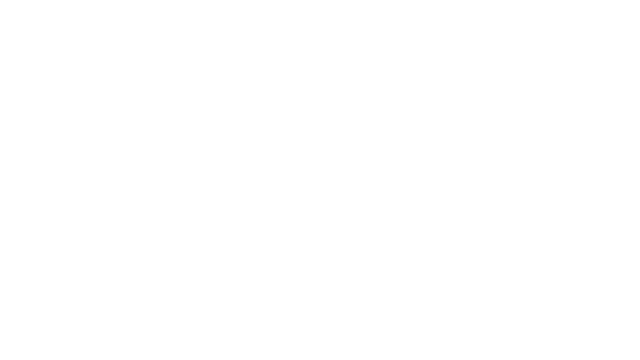
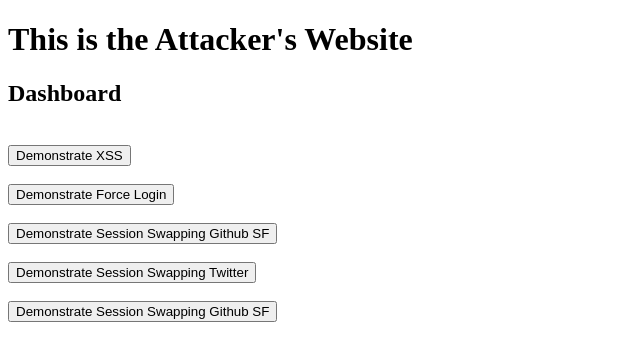
Before and after one commit to RblueskyT/COMP0055CW1-att-fe, a Vue app: page /dashboard in a window 1280 px wide. Before the commit this address had no page. Shown: the top 360 px of the page, without its empty margins (0-640 px from the left). Built offline with nearby package versions, Linux system fonts and the light colour scheme.

Commit message:
issues fixed

```diff
--- a/src/router/index.js
+++ b/src/router/index.js
@@ -8,6 +8,12 @@ const routes = [
   {
     path: '/',
     redirect: 'dashboard',
+  },
+  {
+    path: '/dashboard',
+    name: 'dashboard',
+    meta: { title: 'Attacker - Dashboard' },
+    component: () => import('../views/DashboardView.vue')
   },
   {
     path: '/xss',
--- a/src/views/DashboardView.vue
+++ b/src/views/DashboardView.vue
@@ -100,6 +100,7 @@
       // };
       // getCode();
       return {
+        router,
         evil_link,
         // forceLogin,
         pushForceLoginView,
--- a/src/views/SessionSwappingTwitterView.vue
+++ b/src/views/SessionSwappingTwitterView.vue
@@ -44,7 +44,7 @@
         const evil_link = ref('');
         const getCode = async () => {
         try {
-          const resData = await axios.get('http://localhost:8083/oauthcode/get_code');
+          const resData = await axios.get('http://localhost:8001/oauthcode/get_code');
           console.log(resData)
           if (resData.status === 200) {
               const code = resData.data;
```
